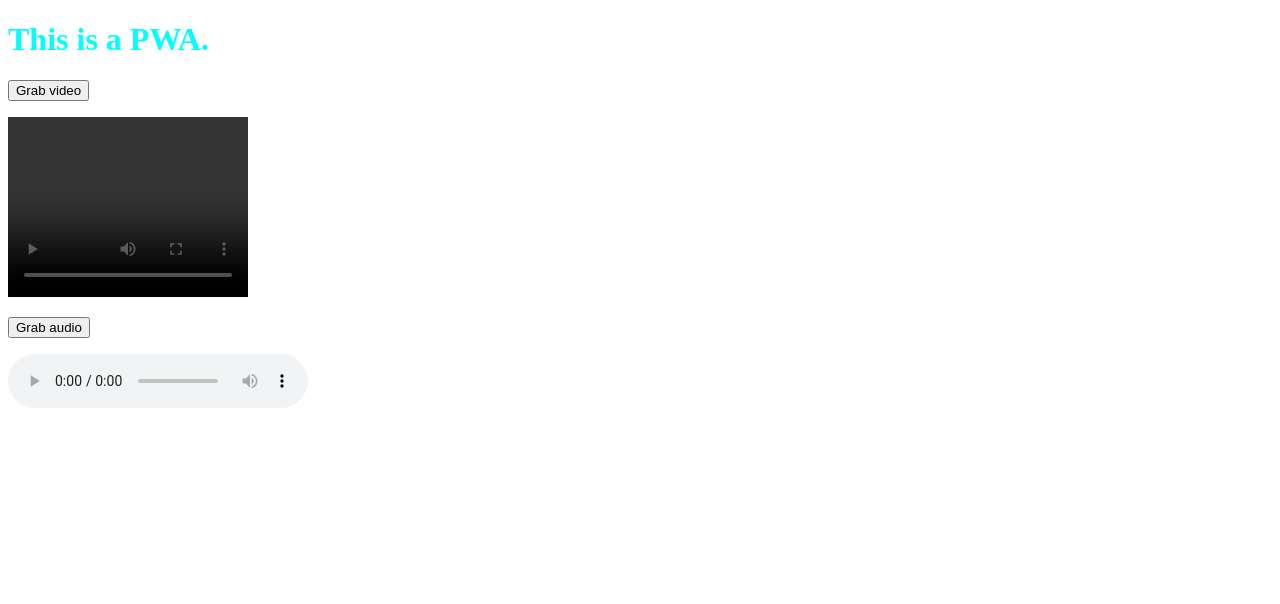
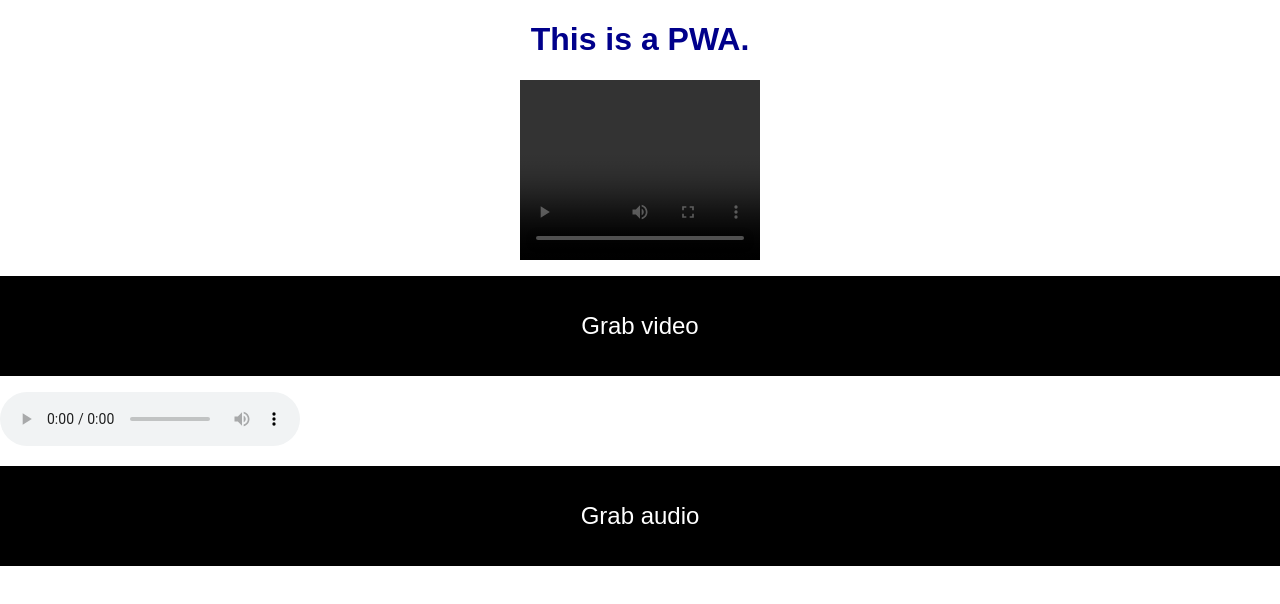
Before and after one commit to jandestiny/testing-pwa, a plain HTML site: page index.html in a window 1280 px wide. Drawn offline with Linux system fonts and the light colour scheme.

Commit message:
redesign

```diff
--- a/index.html
+++ b/index.html
@@ -15,13 +15,12 @@
     <!-- <img src="/images/KlickiBunti-180x180.png" alt="failed to load image">
     <img src="/images/bild.jpg" alt="failed to load image"> -->
 
+
+    <video class="center" controls autoplay style="height:180px; width: 240px;"></video>
     <p><button type="button" onclick="getStream('video')">Grab video</button></p>
 
-    <video controls autoplay style="height:180px; width: 240px;"></video>
-
+    <audio controls></audio>
     <p><button type="button" onclick="getStream('audio')">Grab audio</button></p>
-
-    <audio controls></audio>
 </body>
 
 </html>
--- a/style.css
+++ b/style.css
@@ -1,3 +1,21 @@
 h1{
-    color: aqua;
+    color: darkblue;
+    font-family: Arial, Helvetica, sans-serif;
+    text-align: center;
 }
+
+button{
+    width: 100%;
+    height: 100px;
+    background-color: black;
+    border: 0;
+    color: white;
+    font-size: x-large;
+}
+
+.center { margin: 0 auto; width: 400px; display: block; }
+
+body{
+    margin: 0;
+    background-color: white;
+}
```
